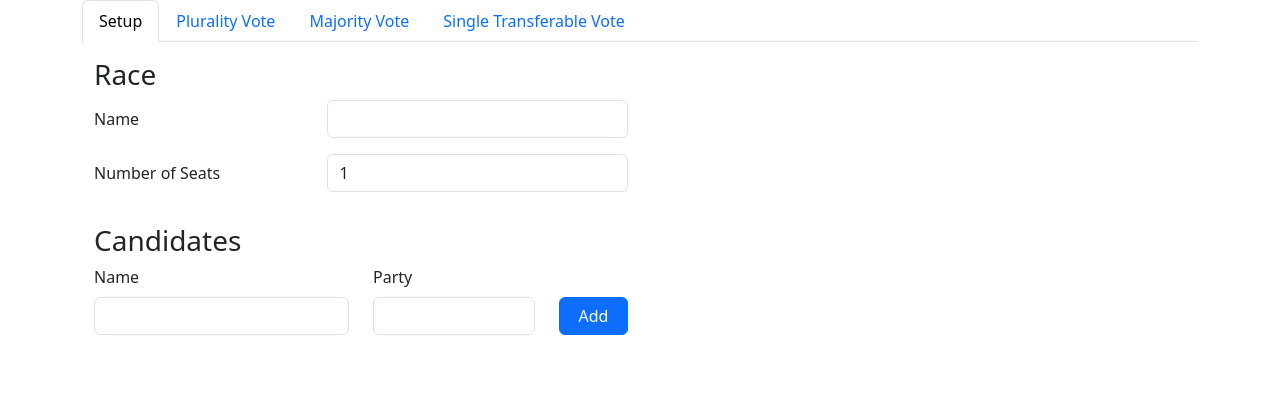
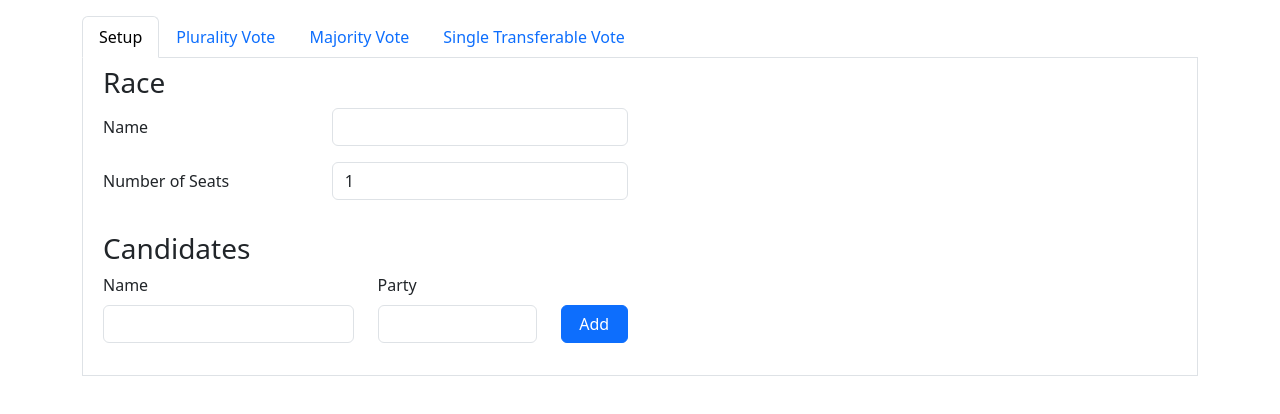
Before and after one commit to jnosek/single-transferable-vote-playground, a website with bundled scripts: page public/index.html in a window 1280 px wide. Built offline with nearby package versions, Linux system fonts and the light colour scheme.

Commit message:
layout improvements

```diff
--- a/public/index.html
+++ b/public/index.html
@@ -11,7 +11,7 @@
 <body>
   <div class="container">
     <!-- Bootstrap Tabs Start -->
-    <ul class="nav nav-tabs" id="playgroundTabs" role="tablist">
+    <ul class="nav nav-tabs pt-3" id="playgroundTabs" role="tablist">
       <li class="nav-item" role="presentation">
         <button class="nav-link active" id="race-tab" data-bs-toggle="tab" data-bs-target="#race" type="button" role="tab" aria-controls="race" aria-selected="true">Setup</button>
       </li>
@@ -25,7 +25,7 @@
         <button class="nav-link" id="stv-tab" data-bs-toggle="tab" data-bs-target="#stv" type="button" role="tab" aria-controls="stv" aria-selected="false">Single Transferable Vote</button>
       </li>
     </ul>
-    <div class="tab-content mt-3" id="voteTabsContent">
+    <div class="tab-content p-2 pb-3 border border-top-0" id="voteTabsContent">
       <!-- RACE TAB -->
       <div class="tab-pane fade show active" id="race" role="tabpanel" aria-labelledby="race-tab">
         <form class="container">
```
